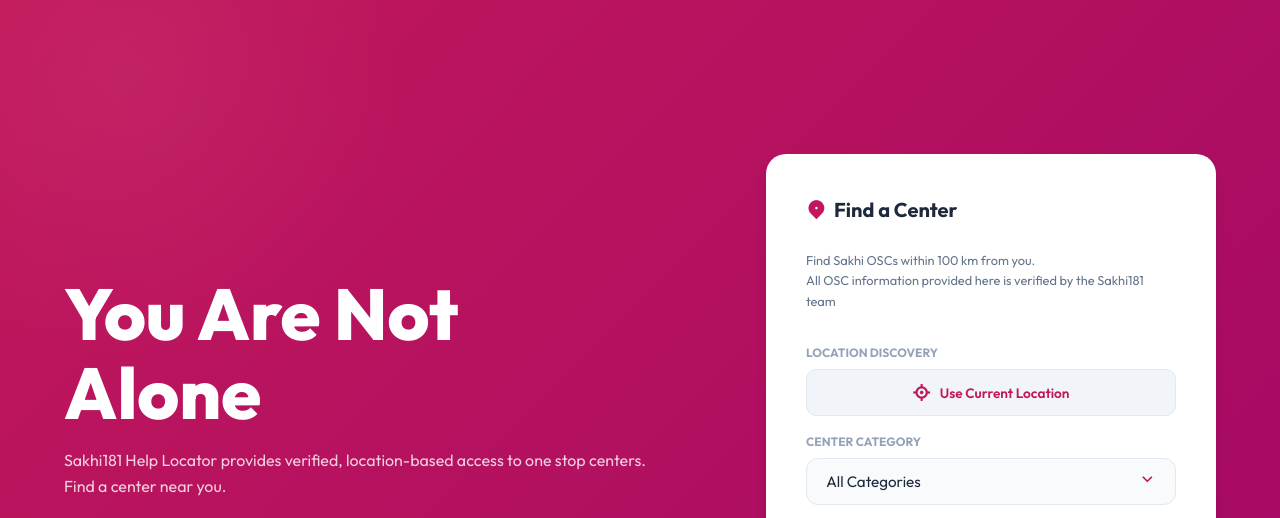
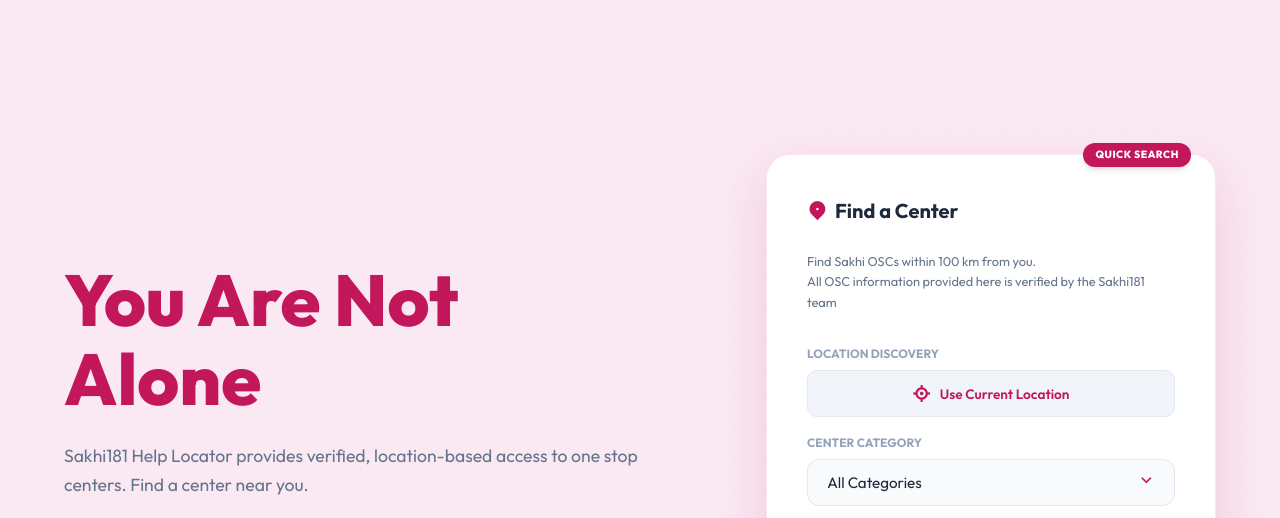
Before and after one commit to swarnavaaaa/Sakhi-181, a plain HTML site: page index.html in a window 1280 px wide. Shown: the part 215-733 px from the top of the page. Drawn offline with nearby package versions, Linux system fonts and the light colour scheme; no server answers.

Commit message:
Update hero section to light background and highlight search card

```diff
--- a/style.css
+++ b/style.css
@@ -294,13 +294,26 @@ body {
 
 /* Hero Section - Mobile First */
 .hero {
-    background:
-        radial-gradient(circle at 10% 10%, rgba(255,255,255,0.05) 0%, transparent 20%),
-        radial-gradient(circle at 90% 90%, rgba(255,255,255,0.05) 0%, transparent 20%),
-        linear-gradient(135deg, var(--primary) 0%, var(--primary-dark) 100%);
-    color: white;
-    padding: 4rem 0;
+    background: var(--bg-light);
+    color: var(--text-main);
+    padding: 6rem 0;
     text-align: center;
+    position: relative;
+    overflow: hidden;
+}
+
+/* Subtle background pattern for hero */
+.hero::before {
+    content: '';
+    position: absolute;
+    top: 0;
+    left: 0;
+    right: 0;
+    bottom: 0;
+    background-image: radial-gradient(var(--primary-light) 1px, transparent 1px);
+    background-size: 30px 30px;
+    opacity: 0.1;
+    pointer-events: none;
 }
 
 .hero-content {
@@ -310,27 +323,47 @@ body {
 }
 
 .hero h1 {
-    font-size: 2.5rem;
+    font-size: 2.8rem;
     font-weight: 800;
     line-height: 1.1;
-    margin-bottom: 1rem;
+    margin-bottom: 1.5rem;
+    color: var(--primary);
 }
 
 .hero p {
-    color: rgba(255,255,255,0.8);
-    font-size: 1rem;
+    color: var(--text-muted);
+    font-size: 1.1rem;
     max-width: 600px;
-    margin: 0 auto 2rem auto;
+    margin: 0 auto 2.5rem auto;
 }
 
 /* Hero Card - Find Center */
 .hero-card {
     background: white;
     padding: 1.5rem;
-    border-radius: 20px;
+    border-radius: 24px;
     color: var(--text-main);
     text-align: left;
-    box-shadow: var(--shadow-lg);
+    box-shadow: 0 20px 50px rgba(194, 24, 91, 0.15);
+    border: 1px solid rgba(194, 24, 91, 0.1);
+    position: relative;
+    z-index: 10;
+}
+
+/* Highlight badge for the search feature */
+.hero-card::before {
+    content: 'QUICK SEARCH';
+    position: absolute;
+    top: -12px;
+    right: 24px;
+    background: var(--primary);
+    color: white;
+    padding: 4px 12px;
+    border-radius: 50px;
+    font-size: 0.65rem;
+    font-weight: 800;
+    letter-spacing: 0.05em;
+    box-shadow: var(--shadow);
 }
 
 @media (min-width: 768px) {
```
